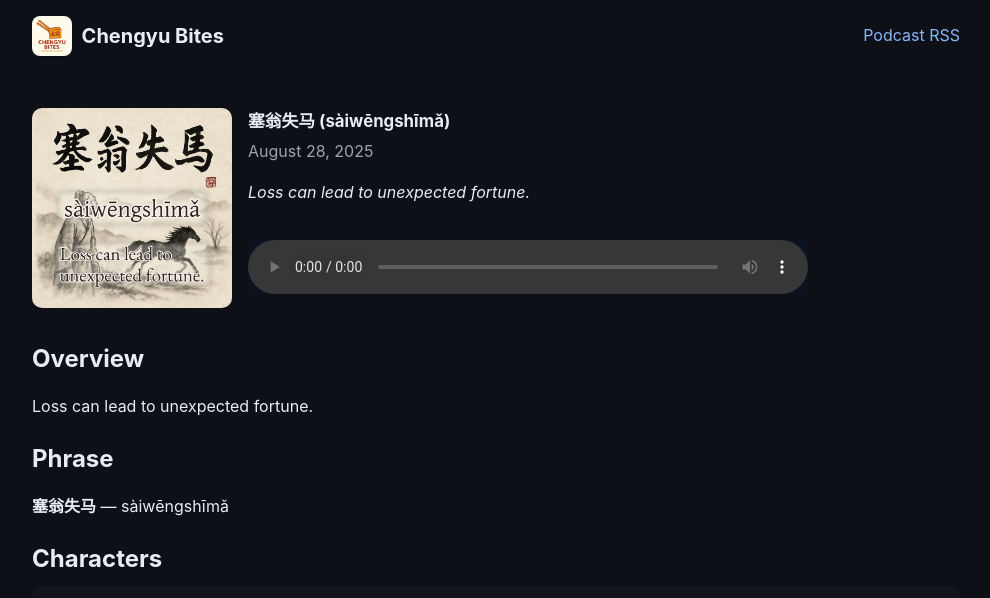
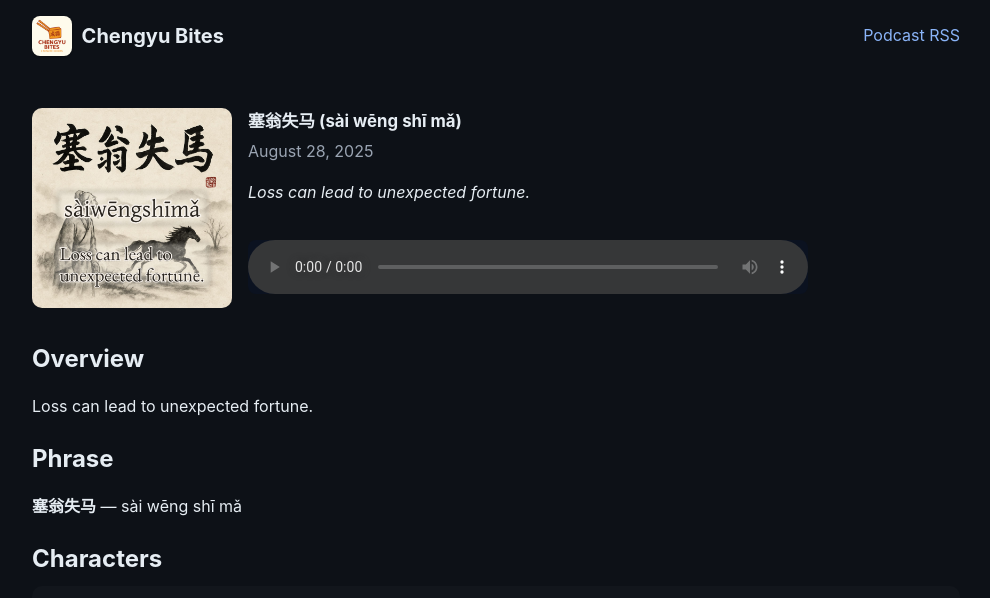
Before and after one commit to kohlenberg/chengyudaily, a Jekyll site: the page built from _posts/2025-08-28-saiwengshima.md, in a window 1280 px wide. Shown: the top 598 px of the page, without its empty margins (144-1134 px from the left). Built offline with Jekyll 4.4.1, drawn with Linux system fonts in a browser that asks for light colours.

Commit message:
Update 2025-08-28-saiwengshima.md

```diff
--- a/_posts/2025-08-28-saiwengshima.md
+++ b/_posts/2025-08-28-saiwengshima.md
@@ -1,6 +1,6 @@
 ---
 layout: post
-title: 塞翁失马 (sàiwēngshīmǎ)
+title: 塞翁失马 (sài wēng shī mǎ)
 date: '2025-08-28 10:16:28'
 description: Loss can lead to unexpected fortune.
 cover_image: /episodes/2025-08-28-saiwengshima/cover.jpeg
@@ -12,7 +12,7 @@ audio_bytes: 1481088
 Loss can lead to unexpected fortune.
 
 ## Phrase
-**塞翁失马** — sàiwēngshīmǎ
+**塞翁失马** — sài wēng shī mǎ
 
 ## Characters
 
```
